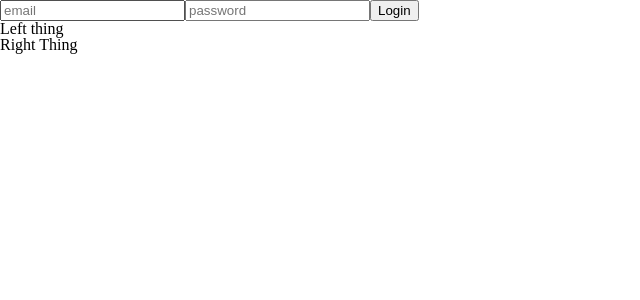
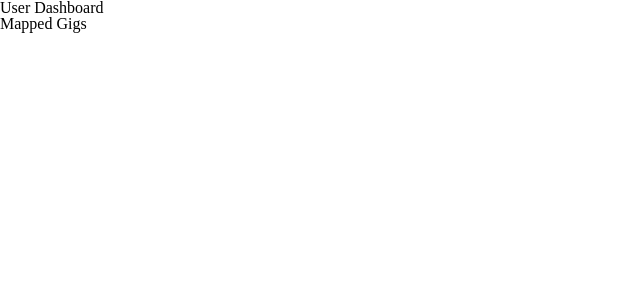
Before and after one commit to jankney2/gig-time-v1, a React (Create React App) app: page /#/userDashboard in a window 1280 px wide. Before the commit this address led to /#/. Shown: the top 300 px of the page, without its empty margins (0-640 px from the left). Built offline with nearby package versions, Linux system fonts and the light colour scheme.

Commit message:
2 o clock saturday

```diff
--- a/src/Components/HomePage.jsx
+++ b/src/Components/HomePage.jsx
@@ -1,7 +1,7 @@
 import React, { Component } from 'react'
 import NavBar from './NavBar'
 
-export default class HomePage extends Component {
+class HomePage extends Component {
 
 
   render() {
@@ -15,3 +15,5 @@ export default class HomePage extends Component {
     )
   }
 }
+
+export default HomePage
--- a/src/Components/NavBar.jsx
+++ b/src/Components/NavBar.jsx
@@ -1,7 +1,8 @@
 import React, { Component } from 'react'
 import axios from 'axios'
+import {withRouter} from 'react-router-dom'
 
-export default class NavBar extends Component {
+class NavBar extends Component {
 
   constructor() {
     super()
@@ -20,9 +21,10 @@ changeHandler= (e)=> {
 
 }
 
-// fireLogin= ()=> {
-
-// }
+fireLogin= ()=> {
+//if the login comes back correct, then push to userDashboard, else display error
+this.props.history.push('/userDashboard')
+}
 
   render() {
     return(
@@ -30,7 +32,7 @@ changeHandler= (e)=> {
 <input type="email" name="emailInput" placeholder='email' onChange={this.changeHandler}/>
 <input type="password" name="passInput" placeholder='password' onChange={this.changeHandler}/>
 <button onClick={()=>{
-//  this.fireLogin()
+ this.fireLogin()
 
 
 }}>Login</button>
@@ -41,3 +43,5 @@ changeHandler= (e)=> {
 
 
 }
+
+export default withRouter(NavBar)
--- a/src/Components/UserHome.jsx
+++ b/src/Components/UserHome.jsx
@@ -0,0 +1,17 @@
+import React, { Component } from 'react'
+import Gig from './Gig'
+export default class UserHome extends Component {
+
+
+  render(){
+    return(
+<div>
+
+User Dashboard
+
+<div>Mapped Gigs</div>
+</div>
+    )
+  }
+
+}
--- a/src/routes.jsx
+++ b/src/routes.jsx
@@ -1,14 +1,14 @@
 import React from 'react'
 import { Switch, Route } from 'react-router'
 import HomePage from './Components/HomePage'
-
+import UserHome from './Components/UserHome'
 
 
 export default (
 
   <Switch>
     <Route exact path='/' component={HomePage} />
-    <Route  path='/userDashboard' component={HomePage} />
+    <Route  path='/userDashboard' component={UserHome} />
 
 
   </Switch>
```
